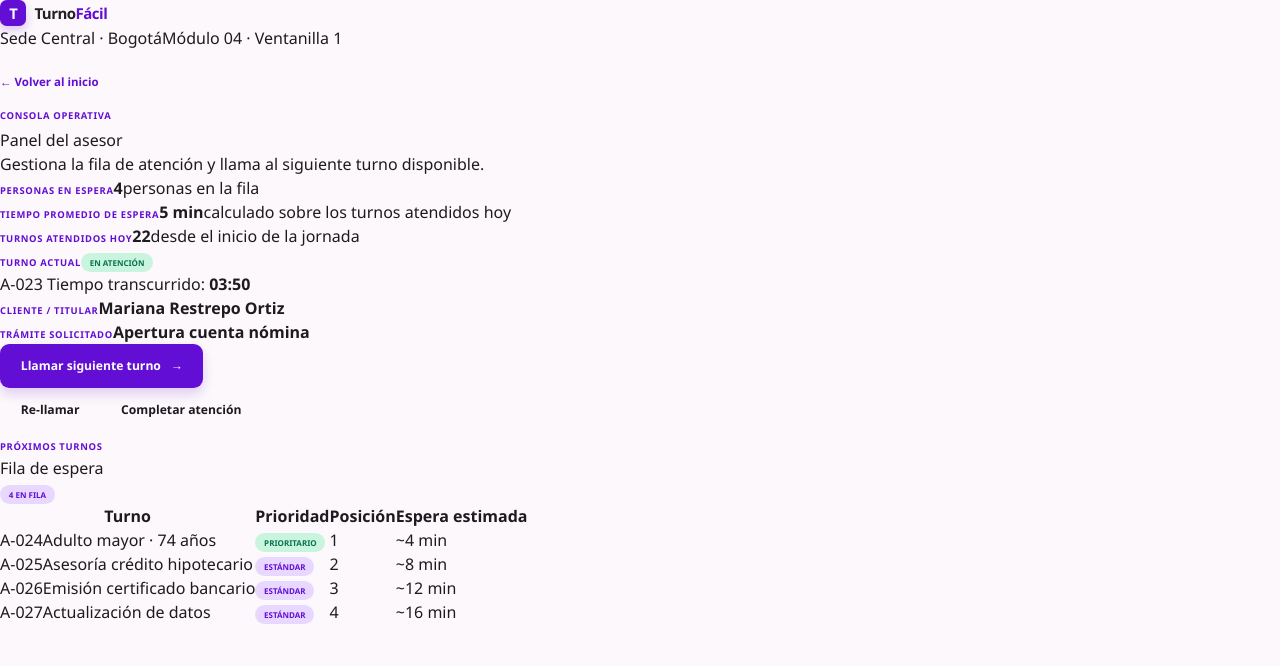
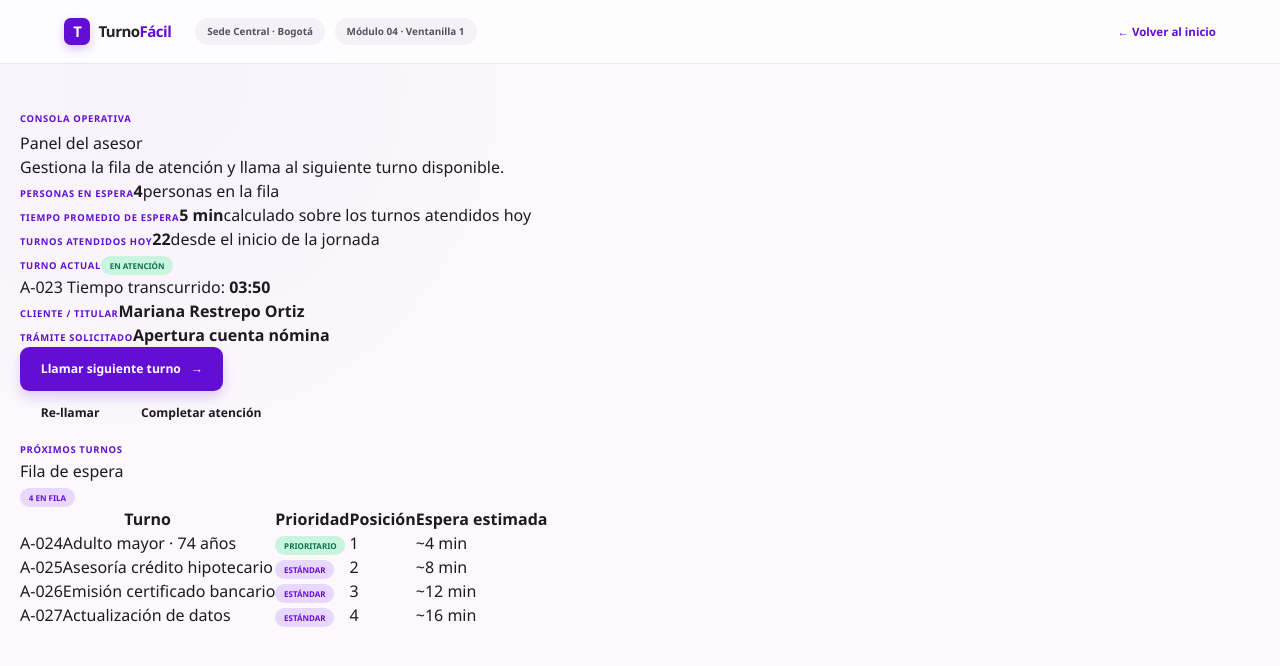
Before and after one commit to mateor32/turnos-app, an Angular app in the folder client/: page /administradores/panel in a window 1280 px wide. Shown: the top 666 px of the page. Built offline with nearby package versions, Linux system fonts and the light colour scheme.

Commit message:
💄 Add admin shell and header styles

```diff
--- a/client/src/styles.css
+++ b/client/src/styles.css
@@ -733,6 +733,49 @@ a {
   }
 }
 
+.admin-shell {
+  min-height: 100dvh;
+  background:
+    radial-gradient(circle at 12% 10%, rgb(238 226 255 / 0.3), transparent 26rem),
+    var(--surface);
+}
+
+.admin-header {
+  display: flex;
+  align-items: center;
+  gap: 1.5rem;
+  min-height: 64px;
+  padding: 0.7rem clamp(1.25rem, 5vw, 4.5rem);
+  border-bottom: 1px solid rgb(231 225 233 / 0.74);
+  background: rgb(255 255 255 / 0.78);
+}
+
+.admin-header-meta {
+  display: flex;
+  flex-wrap: wrap;
+  gap: 0.6rem;
+}
+
+.admin-chip {
+  padding: 0.35rem 0.75rem;
+  border-radius: 999px;
+  color: #58515f;
+  background: var(--surface-soft);
+  font-size: 0.62rem;
+  font-weight: 700;
+  white-space: nowrap;
+}
+
+.admin-back-link {
+  margin: 0 0 0 auto;
+}
+
+.admin-main {
+  width: min(100% - 2.5rem, 1360px);
+  margin: 0 auto;
+  padding: 1.9rem 0 3.5rem;
+}
+
 @media (prefers-reduced-motion: reduce) {
   html {
     scroll-behavior: auto;
```
